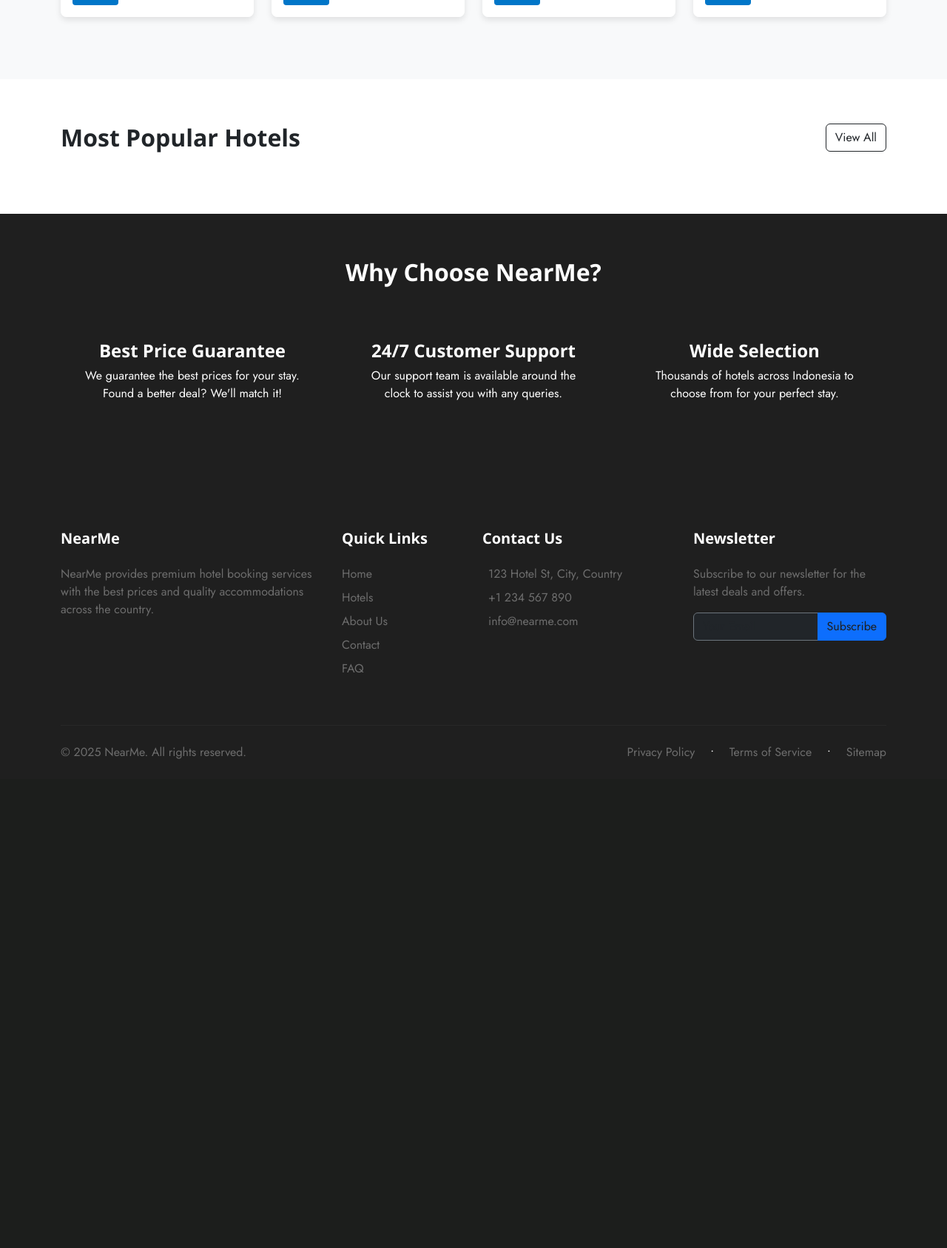
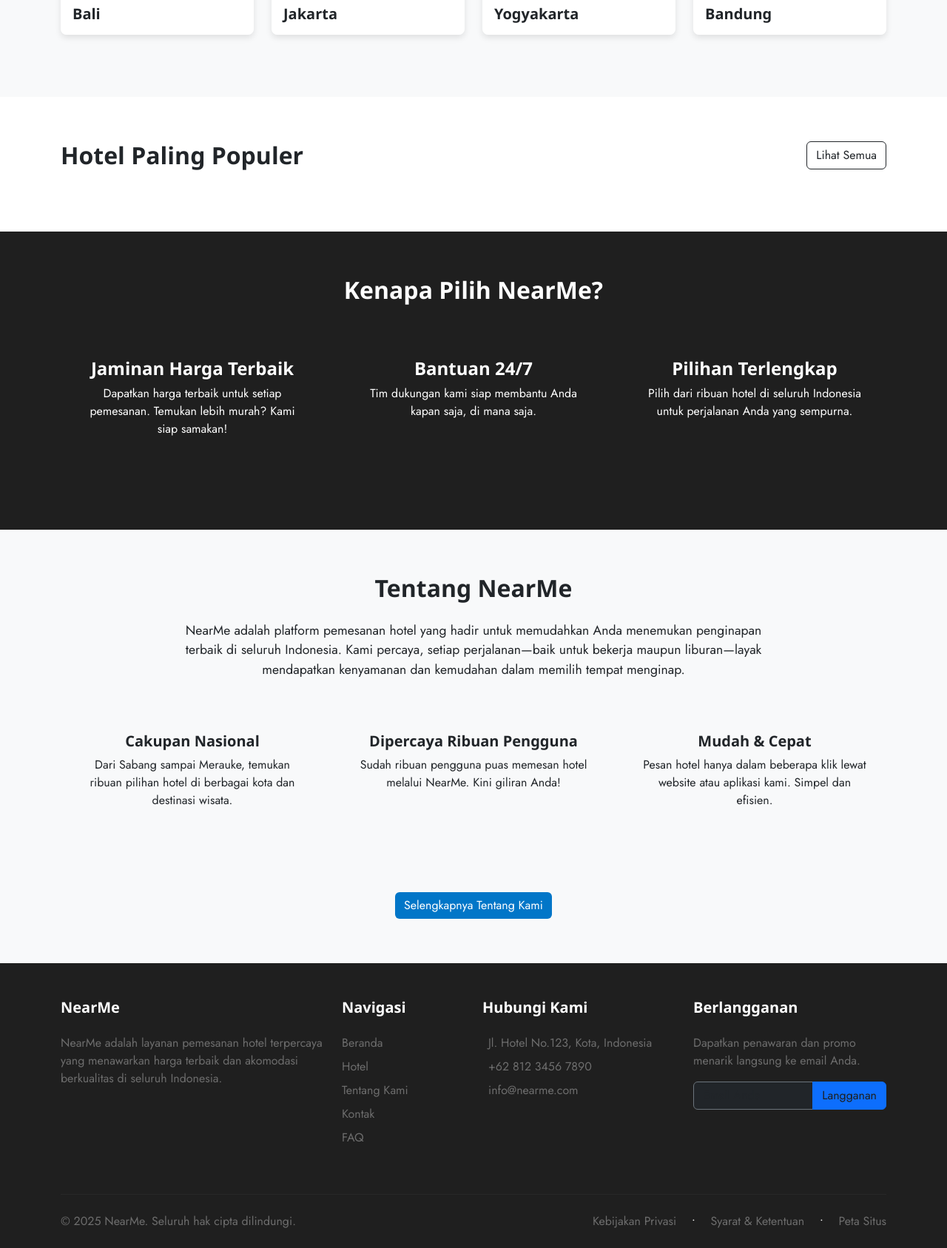
Before and after one commit to aplicalvin/riz-nearme, a CodeIgniter 4 app: the page made by app/Views/general/v_landing_pages.php in a window 1280 px wide. Shown: the part 835-2522 px from the top of the page at 74% size. Before the commit the page ends 1861 px from the top, so only its background shows below. Run offline with PHP 8.4 and a stand-in for CodeIgniter, Linux system fonts and the light colour scheme; the template is opened without the code that fills it, so the values that code supplies are empty; some libraries are stand-ins or nearby versions; some web fonts are replaced.

Commit message:
Finish fe #2

```diff
--- a/app/Views/components/card_hotel.php
+++ b/app/Views/components/card_hotel.php
@@ -111,8 +111,8 @@
 }
 
 .rating-badge {
-    background-color: #FFFF6F;
-    color: #1F1F1F;
+    background-color: #0176C8;
+    color: #F6F6F6;
     border-radius: 4px;
     padding: 3px 6px;
     font-size: 12px;
--- a/app/Views/components/footer.php
+++ b/app/Views/components/footer.php
@@ -2,11 +2,11 @@
 <footer class="bg-dark text-white pt-5 pb-4" style="background-color: #1F1F1F !important;">
     <div class="container">
         <div class="row">
-            <!-- About Column -->
+            <!-- Kolom Tentang -->
             <div class="col-md-4 mb-4">
                 <h5 class="font-heading mb-4" style="color: #FFFF6F6;">NearMe</h5>
                 <p class="text-muted" style="color: #6D6D6D !important;">
-                    NearMe provides premium hotel booking services with the best prices and quality accommodations across the country.
+                    NearMe adalah layanan pemesanan hotel terpercaya yang menawarkan harga terbaik dan akomodasi berkualitas di seluruh Indonesia.
                 </p>
                 <div class="social-icons mt-3">
                     <a href="#" class="text-white me-2"><i class="fab fa-facebook-f"></i></a>
@@ -16,36 +16,36 @@
                 </div>
             </div>
 
-            <!-- Quick Links Column -->
+            <!-- Kolom Navigasi Cepat -->
             <div class="col-md-2 mb-4">
-                <h5 class="font-heading mb-4" style="color: #FFFF6F6;">Quick Links</h5>
+                <h5 class="font-heading mb-4" style="color: #FFFF6F6;">Navigasi</h5>
                 <ul class="list-unstyled">
-                    <li class="mb-2"><a href="<?= base_url('/') ?>" class="text-decoration-none" style="color: #6D6D6D !important;">Home</a></li>
-                    <li class="mb-2"><a href="<?= base_url('/hotels') ?>" class="text-decoration-none" style="color: #6D6D6D !important;">Hotels</a></li>
-                    <li class="mb-2"><a href="<?= base_url('/about') ?>" class="text-decoration-none" style="color: #6D6D6D !important;">About Us</a></li>
-                    <li class="mb-2"><a href="<?= base_url('/contact') ?>" class="text-decoration-none" style="color: #6D6D6D !important;">Contact</a></li>
+                    <li class="mb-2"><a href="<?= base_url('/') ?>" class="text-decoration-none" style="color: #6D6D6D !important;">Beranda</a></li>
+                    <li class="mb-2"><a href="<?= base_url('/hotels') ?>" class="text-decoration-none" style="color: #6D6D6D !important;">Hotel</a></li>
+                    <li class="mb-2"><a href="<?= base_url('/about') ?>" class="text-decoration-none" style="color: #6D6D6D !important;">Tentang Kami</a></li>
+                    <li class="mb-2"><a href="<?= base_url('/contact') ?>" class="text-decoration-none" style="color: #6D6D6D !important;">Kontak</a></li>
                     <li class="mb-2"><a href="<?= base_url('/faq') ?>" class="text-decoration-none" style="color: #6D6D6D !important;">FAQ</a></li>
                 </ul>
             </div>
 
-            <!-- Contact Column -->
+            <!-- Kolom Kontak -->
             <div class="col-md-3 mb-4">
-                <h5 class="font-heading mb-4" style="color: #FFFF6F6;">Contact Us</h5>
+                <h5 class="font-heading mb-4" style="color: #FFFF6F6;">Hubungi Kami</h5>
                 <ul class="list-unstyled" style="color: #6D6D6D !important;">
-                    <li class="mb-2"><i class="fas fa-map-marker-alt me-2"></i> 123 Hotel St, City, Country</li>
-                    <li class="mb-2"><i class="fas fa-phone me-2"></i> +1 234 567 890</li>
+                    <li class="mb-2"><i class="fas fa-map-marker-alt me-2"></i> Jl. Hotel No.123, Kota, Indonesia</li>
+                    <li class="mb-2"><i class="fas fa-phone me-2"></i> +62 812 3456 7890</li>
                     <li class="mb-2"><i class="fas fa-envelope me-2"></i> info@nearme.com</li>
                 </ul>
             </div>
 
-            <!-- Newsletter Column -->
+            <!-- Kolom Newsletter -->
             <div class="col-md-3 mb-4">
-                <h5 class="font-heading mb-4" style="color: #FFFF6F6;">Newsletter</h5>
-                <p class="text-muted" style="color: #6D6D6D !important;">Subscribe to our newsletter for the latest deals and offers.</p>
+                <h5 class="font-heading mb-4" style="color: #FFFF6F6;">Berlangganan</h5>
+                <p class="text-muted" style="color: #6D6D6D !important;">Dapatkan penawaran dan promo menarik langsung ke email Anda.</p>
                 <form class="mt-3">
                     <div class="input-group mb-3">
-                        <input type="email" class="form-control bg-dark border-secondary" placeholder="Your Email" style="color: #6D6D6D !important;">
-                        <button class="btn btn-primary" type="submit" style="background-color: #FFFF6F6; border-color: #FFFF6F6; color: #1F1F1F;">Subscribe</button>
+                        <input type="email" class="form-control bg-dark border-secondary" placeholder="Email Anda" style="color: #6D6D6D !important;">
+                        <button class="btn btn-primary" type="submit" style="background-color: #FFFF6F6; border-color: #FFFF6F6; color: #1F1F1F;">Langganan</button>
                     </div>
                 </form>
             </div>
@@ -53,18 +53,18 @@
 
         <hr class="my-4" style="border-color: #454545 !important;">
 
-        <!-- Copyright Row -->
+        <!-- Hak Cipta -->
         <div class="row align-items-center">
             <div class="col-md-6 text-center text-md-start">
-                <p class="mb-0" style="color: #6D6D6D !important;">&copy; <?= date('Y') ?> NearMe. All rights reserved.</p>
+                <p class="mb-0" style="color: #6D6D6D !important;">&copy; <?= date('Y') ?> NearMe. Seluruh hak cipta dilindungi.</p>
             </div>
             <div class="col-md-6 text-center text-md-end">
                 <ul class="list-inline mb-0">
-                    <li class="list-inline-item"><a href="#" class="text-decoration-none" style="color: #6D6D6D !important;">Privacy Policy</a></li>
+                    <li class="list-inline-item"><a href="#" class="text-decoration-none" style="color: #6D6D6D !important;">Kebijakan Privasi</a></li>
                     <li class="list-inline-item px-2">•</li>
-                    <li class="list-inline-item"><a href="#" class="text-decoration-none" style="color: #6D6D6D !important;">Terms of Service</a></li>
+                    <li class="list-inline-item"><a href="#" class="text-decoration-none" style="color: #6D6D6D !important;">Syarat & Ketentuan</a></li>
                     <li class="list-inline-item px-2">•</li>
-                    <li class="list-inline-item"><a href="#" class="text-decoration-none" style="color: #6D6D6D !important;">Sitemap</a></li>
+                    <li class="list-inline-item"><a href="#" class="text-decoration-none" style="color: #6D6D6D !important;">Peta Situs</a></li>
                 </ul>
             </div>
         </div>
--- a/app/Views/components/navbar.php
+++ b/app/Views/components/navbar.php
@@ -0,0 +1,86 @@
+<!-- File: app/Views/layout/navbar.php -->
+<nav class="navbar navbar-expand-lg" style="background-color: #1F1F1F;">
+    <div class="container">
+        <!-- Brand Logo -->
+        <a class="navbar-brand font-heading" href="<?= base_url('/') ?>" style="color: #0176C8; font-size: 1.5rem;">
+            <i class="fas fa-hotel me-2"></i>NearMe
+        </a>
+
+        <!-- Mobile Toggle Button -->
+        <button class="navbar-toggler" type="button" data-bs-toggle="collapse" data-bs-target="#navbarNav"
+                aria-controls="navbarNav" aria-expanded="false" aria-label="Toggle navigation"
+                style="border-color: #0176C8;">
+            <i class="fas fa-bars" style="color: #0176C8;"></i>
+        </button>
+
+        <!-- Navbar Items -->
+        <div class="collapse navbar-collapse" id="navbarNav">
+            <ul class="navbar-nav me-auto">
+                <li class="nav-item">
+                    <a class="nav-link" href="<?= base_url('/') ?>" style="color: #E7E7E7;">
+                        <i class="fas fa-home me-1"></i> Beranda
+                    </a>
+                </li>
+                <li class="nav-item">
+                    <a class="nav-link" href="<?= base_url('/hotels') ?>" style="color: #E7E7E7;">
+                        <i class="fas fa-search me-1"></i> Jelajahi Hotel
+                    </a>
+                </li>
+                <li class="nav-item">
+                    <a class="nav-link" href="<?= base_url('/popular') ?>" style="color: #E7E7E7;">
+                        <i class="fas fa-fire me-1"></i> Populer
+                    </a>
+                </li>
+                <li class="nav-item dropdown">
+                    <a class="nav-link dropdown-toggle" href="#" id="navbarDropdown" role="button"
+                       data-bs-toggle="dropdown" aria-expanded="false" style="color: #E7E7E7;">
+                        <i class="fas fa-map-marker-alt me-1"></i> Destinasi
+                    </a>
+                    <ul class="dropdown-menu" aria-labelledby="navbarDropdown" style="background-color: #2D2D2D;">
+                        <li><a class="dropdown-item" href="#" style="color: #E7E7E7;">Bali</a></li>
+                        <li><a class="dropdown-item" href="#" style="color: #E7E7E7;">Jakarta</a></li>
+                        <li><a class="dropdown-item" href="#" style="color: #E7E7E7;">Yogyakarta</a></li>
+                        <li><hr class="dropdown-divider" style="border-color: #454545;"></li>
+                        <li><a class="dropdown-item" href="#" style="color: #E7E7E7;">Semua Destinasi</a></li>
+                    </ul>
+                </li>
+            </ul>
+
+            <!-- Right Side Items -->
+            <div class="d-flex align-items-center">
+                <div class="input-group me-3 d-none d-lg-flex" style="width: 250px;">
+                    <input type="text" class="form-control" placeholder="Cari hotel..."
+                           style="background-color: #2D2D2D; border-color: #454545; color: #E7E7E7;">
+                    <button class="btn" type="button" style="background-color: #0176C8; color: #1F1F1F;">
+                        <i class="fas fa-search"></i>
+                    </button>
+                </div>
+
+                <!--
+                    php if (logged_in()):
+                    <div class="dropdown">
+                        <a class="nav-link dropdown-toggle" href="#" id="userDropdown" role="button"
+                           data-bs-toggle="dropdown" aria-expanded="false" style="color: #E7E7E7;">
+                            <i class="fas fa-user-circle me-1"></i> Akun Saya
+                        </a>
+                        <ul class="dropdown-menu dropdown-menu-end" aria-labelledby="userDropdown"
+                            style="background-color: #2D2D2D;">
+                            <li><a class="dropdown-item" href="#" style="color: #E7E7E7;"><i class="fas fa-user me-2"></i>Profil</a></li>
+                            <li><a class="dropdown-item" href="#" style="color: #E7E7E7;"><i class="fas fa-calendar-alt me-2"></i>Pemesanan</a></li>
+                            <li><a class="dropdown-item" href="#" style="color: #E7E7E7;"><i class="fas fa-heart me-2"></i>Favorit</a></li>
+                            <li><hr class="dropdown-divider" style="border-color: #454545;"></li>
+                            <li><a class="dropdown-item" href="<?= base_url('/logout') ?>" style="color: #E7E7E7;"><i class="fas fa-sign-out-alt me-2"></i>Keluar</a></li>
+                        </ul>
+                    </div>
+                php else:  -->
+                    <div class="d-flex">
+                        <a href="<?= base_url('/login') ?>" class="btn btn-outline-light me-2"
+                           style="border-color: #0176C8; color: #0176C8;">Masuk</a>
+                        <a href="<?= base_url('/signup') ?>" class="btn"
+                           style="background-color: #0176C8; color: #1F1F1F;">Daftar</a>
+                    </div>
+                <!-- php endif;  -->
+            </div>
+        </div>
+    </div>
+</nav>
--- a/app/Views/general/v_landing_pages.php
+++ b/app/Views/general/v_landing_pages.php
@@ -4,21 +4,21 @@
 <!-- Hero Section -->
 <section class="hero-section" style="background: linear-gradient(rgba(0, 0, 0, 0.5), rgba(0, 0, 0, 0.5)), url('<?= base_url('assets/images/landing.png') ?>'); background-size: cover; background-position: center; padding: 120px 0; color: white; text-align: center;">
     <div class="container">
-        <h1 class="font-heading" style="font-size: 3rem; margin-bottom: 20px;">Find Your Perfect Stay with NearMe</h1>
-        <p style="font-size: 1.2rem; max-width: 700px; margin: 0 auto 30px;">Discover the best hotels at the best prices across Indonesia</p>
+        <h1 class="font-heading" style="font-size: 3rem; margin-bottom: 20px;">Temukan Penginapan Terbaik di Dekatmu</h1>
+        <p style="font-size: 1.2rem; max-width: 700px; margin: 0 auto 30px;">Booking hotel favorit dengan harga terjangkau di seluruh Indonesia bersama NearMe</p>
 
         <!-- Search Form -->
         <div class="search-box" style="background: white; padding: 20px; border-radius: 8px; max-width: 800px; margin: 0 auto; box-shadow: 0 4px 12px rgba(0,0,0,0.1);">
             <form action="<?= base_url('/search') ?>" method="get">
                 <div class="row g-3">
                     <div class="col-md-6">
-                        <input type="text" class="form-control form-control-lg" placeholder="Where are you going?" name="location" style="height: 50px;">
+                        <input type="text" class="form-control form-control-lg" placeholder="Mau ke mana?" name="location" style="height: 50px;">
                     </div>
                     <div class="col-md-3">
-                        <input type="date" class="form-control form-control-lg" placeholder="Check-in" style="height: 50px;">
+                        <input type="date" class="form-control form-control-lg" name="checkin" style="height: 50px;">
                     </div>
                     <div class="col-md-3">
-                        <button type="submit" class="btn btn-primary w-100" style="height: 50px; background-color: #0176C8; border: none; color: #1F1F1F; font-weight: bold;">Search Hotels</button>
+                        <button type="submit" class="btn btn-primary w-100" style="height: 50px; background-color: #0176C8; border: none; color: #F6F6F6; font-weight: bold;">Cari Hotel</button>
                     </div>
                 </div>
             </form>
@@ -26,41 +26,46 @@
     </div>
 </section>
 
-<!-- Popular Destinations -->
+<!-- ======== Destinasi Populer ======== -->
 <section class="popular-destinations" style="padding: 60px 0; background-color: #F8F9FA;">
     <div class="container">
-        <h2 class="font-heading text-center mb-5">Popular Destinations</h2>
+        <h2 class="font-heading text-center mb-5">Destinasi Populer</h2>
         <div class="row">
             <?php
             $destinations = [
-                ['name' => 'Bali', 'image' => 'https://source.unsplash.com/random/300x200/?bali'],
-                ['name' => 'Jakarta', 'image' => 'https://source.unsplash.com/random/300x200/?jakarta'],
-                ['name' => 'Yogyakarta', 'image' => 'https://source.unsplash.com/random/300x200/?yogyakarta'],
-                ['name' => 'Bandung', 'image' => 'https://source.unsplash.com/random/300x200/?bandung']
+                ['name' => 'Bali', 'image' => 'https://picsum.photos/300/200'],
+                ['name' => 'Jakarta', 'image' => 'https://picsum.photos/300/200'],
+                ['name' => 'Yogyakarta', 'image' => 'https://picsum.photos/300/200'],
+                ['name' => 'Bandung', 'image' => 'https://picsum.photos/300/200']
             ];
             ?>
 
             <?php foreach ($destinations as $destination): ?>
-            <div class="col-md-3 mb-4">
-                <div class="destination-card" style="border-radius: 8px; overflow: hidden; box-shadow: 0 4px 8px rgba(0,0,0,0.1); transition: transform 0.3s;">
-                    <img src="<?= $destination['image'] ?>" alt="<?= $destination['name'] ?>" style="width: 100%; height: 150px; object-fit: cover;">
-                    <div class="p-3" style="background: white;">
-                        <h5 class="font-heading"><?= $destination['name'] ?></h5>
-                        <a href="<?= base_url('/hotels?location=' . urlencode($destination['name'])) ?>" class="btn btn-sm" style="background-color: #0176C8; color: #1F1F1F;">Explore</a>
-                    </div>
+                <div class="col-md-3 mb-4">
+                    <a href="<?= base_url('/hotels?location=' . urlencode($destination['name'])) ?>"
+                    class="destination-link"
+                    style="text-decoration: none; color: inherit;">
+                        <div class="destination-card" style="border-radius: 8px; overflow: hidden; box-shadow: 0 4px 8px rgba(0,0,0,0.1); transition: transform 0.3s;">
+                            <img src="<?= $destination['image'] ?>"
+                                alt="<?= 'Hotel di ' . $destination['name'] ?>"
+                                style="width: 100%; height: 150px; object-fit: cover;">
+                            <div class="p-3" style="background: white;">
+                                <h5 class="font-heading mb-0"><?= $destination['name'] ?></h5>
+                            </div>
+                        </div>
+                    </a>
                 </div>
-            </div>
             <?php endforeach; ?>
         </div>
     </div>
 </section>
 
-<!-- Featured Hotels -->
+<!-- ======== Hotel Populer ======== -->
 <section class="featured-hotels" style="padding: 60px 0;">
     <div class="container">
         <div class="d-flex justify-content-between align-items-center mb-4">
-            <h2 class="font-heading mb-0">Most Popular Hotels</h2>
-            <a href="<?= base_url('/hotels') ?>" class="btn btn-outline-dark">View All</a>
+            <h2 class="font-heading mb-0">Hotel Paling Populer</h2>
+            <a href="<?= base_url('/hotels') ?>" class="btn btn-outline-dark">Lihat Semua</a>
         </div>
 
         <div class="row">
@@ -73,34 +78,97 @@
     </div>
 </section>
 
-<!-- Why Choose Us -->
+<!-- Mengapa Memilih Kami -->
 <section class="why-choose-us" style="padding: 60px 0; background-color: #1F1F1F; color: white;">
     <div class="container">
-        <h2 class="font-heading text-center mb-5">Why Choose NearMe?</h2>
+        <h2 class="font-heading text-center mb-5">Kenapa Pilih NearMe?</h2>
         <div class="row text-center">
             <div class="col-md-4 mb-4">
                 <div class="p-4">
                     <i class="fas fa-percentage fa-3x mb-3" style="color: #0176C8;"></i>
-                    <h4 class="font-heading">Best Price Guarantee</h4>
-                    <p>We guarantee the best prices for your stay. Found a better deal? We'll match it!</p>
+                    <h4 class="font-heading">Jaminan Harga Terbaik</h4>
+                    <p>Dapatkan harga terbaik untuk setiap pemesanan. Temukan lebih murah? Kami siap samakan!</p>
                 </div>
             </div>
             <div class="col-md-4 mb-4">
                 <div class="p-4">
                     <i class="fas fa-headset fa-3x mb-3" style="color: #0176C8;"></i>
-                    <h4 class="font-heading">24/7 Customer Support</h4>
-                    <p>Our support team is available around the clock to assist you with any queries.</p>
+                    <h4 class="font-heading">Bantuan 24/7</h4>
+                    <p>Tim dukungan kami siap membantu Anda kapan saja, di mana saja.</p>
                 </div>
             </div>
             <div class="col-md-4 mb-4">
                 <div class="p-4">
                     <i class="fas fa-map-marked-alt fa-3x mb-3" style="color: #0176C8;"></i>
-                    <h4 class="font-heading">Wide Selection</h4>
-                    <p>Thousands of hotels across Indonesia to choose from for your perfect stay.</p>
+                    <h4 class="font-heading">Pilihan Terlengkap</h4>
+                    <p>Pilih dari ribuan hotel di seluruh Indonesia untuk perjalanan Anda yang sempurna.</p>
                 </div>
             </div>
         </div>
     </div>
 </section>
 
+<!-- ======== Tentang Kami ======== -->
+<section class="tentang-kami" style="padding: 60px 0; background-color: #F8F9FA;">
+    <div class="container">
+        <h2 class="font-heading text-center mb-4">Tentang NearMe</h2>
+        <p class="text-center mb-5" style="max-width: 800px; margin: 0 auto; font-size: 1.1rem;">
+            NearMe adalah platform pemesanan hotel yang hadir untuk memudahkan Anda menemukan penginapan terbaik di seluruh Indonesia. Kami percaya, setiap perjalanan—baik untuk bekerja maupun liburan—layak mendapatkan kenyamanan dan kemudahan dalam memilih tempat menginap.
+        </p>
+
+        <div class="row text-center">
+            <div class="col-md-4 mb-4">
+                <div class="p-4">
+                    <i class="fas fa-globe-asia fa-3x mb-3" style="color: #0176C8;"></i>
+                    <h5 class="font-heading">Cakupan Nasional</h5>
+                    <p>Dari Sabang sampai Merauke, temukan ribuan pilihan hotel di berbagai kota dan destinasi wisata.</p>
+                </div>
+            </div>
+            <div class="col-md-4 mb-4">
+                <div class="p-4">
+                    <i class="fas fa-user-check fa-3x mb-3" style="color: #0176C8;"></i>
+                    <h5 class="font-heading">Dipercaya Ribuan Pengguna</h5>
+                    <p>Sudah ribuan pengguna puas memesan hotel melalui NearMe. Kini giliran Anda!</p>
+                </div>
+            </div>
+            <div class="col-md-4 mb-4">
+                <div class="p-4">
+                    <i class="fas fa-mobile-alt fa-3x mb-3" style="color: #0176C8;"></i>
+                    <h5 class="font-heading">Mudah & Cepat</h5>
+                    <p>Pesan hotel hanya dalam beberapa klik lewat website atau aplikasi kami. Simpel dan efisien.</p>
+                </div>
+            </div>
+        </div>
+
+        <div class="text-center mt-5">
+            <a href="<?= base_url('/about') ?>" class="btn btn-primary" style="background-color: #0176C8; border: none;">Selengkapnya Tentang Kami</a>
+        </div>
+    </div>
+</section>
+
+
 <?php echo $this->endSection() ?>
+
+<style>
+.destination-link:hover {
+    outline: none;
+}
+
+.destination-card {
+    display: block;
+    height: 100%;
+}
+
+.destination-card:hover {
+    transform: translateY(-5px);
+    box-shadow: 0 6px 12px rgba(0,0,0,0.15);
+}
+
+.destination-card img {
+    transition: transform 0.3s ease;
+}
+
+.destination-card:hover img {
+    transform: scale(1.05);
+}
+</style>
--- a/app/Views/layout/layout_utama.php
+++ b/app/Views/layout/layout_utama.php
@@ -18,13 +18,17 @@
         <link rel="icon" href="" type="image/x-icon">
     </head>
     <body>
-        <!-- KONTEN UTAMA -->
+        <!-- ================ navbar ================ -->
+         <?= $this->include('components/navbar.php') ?>
+        <!-- ================ navbar END ================ -->
+
+        <!-- ================ KONTEN UTAMA ================ -->
         <?php echo $this->renderSection("konten_utama") ?>
-        <!-- KONTEN UTAMA -->
+        <!-- ================ KONTEN UTAMA END ================ -->
 
-        <!-- ADD FOOTER -->
+        <!-- ================ FOOTER ================ -->
          <?= $this->include('components/footer.php') ?>
-        <!-- ADD FOOTER -->
+        <!-- ================ FOOTER END ================ -->
 
         <!-- External Bootstrap JavaScript -->
         <script
```
Also changed, not shown: app/Views/hotel/v_hotel_detail.php (+47 -50 lines).
